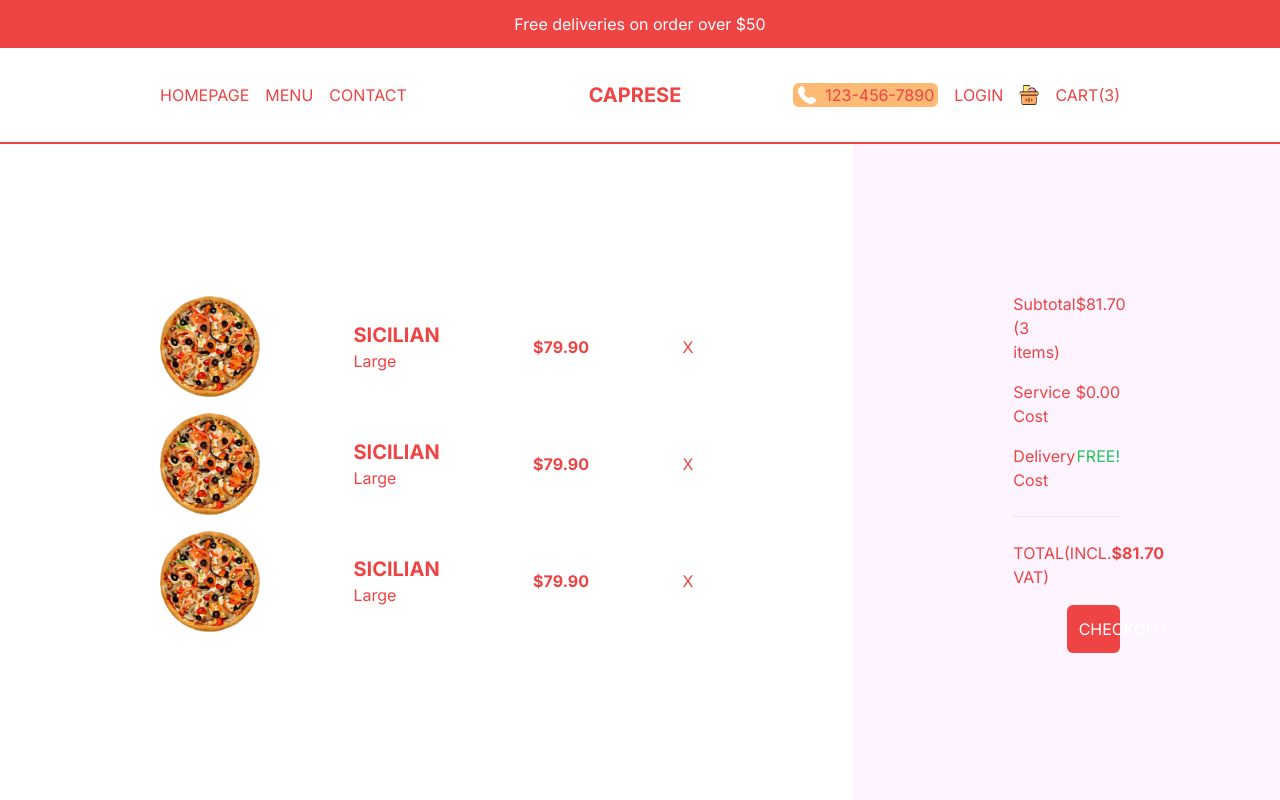
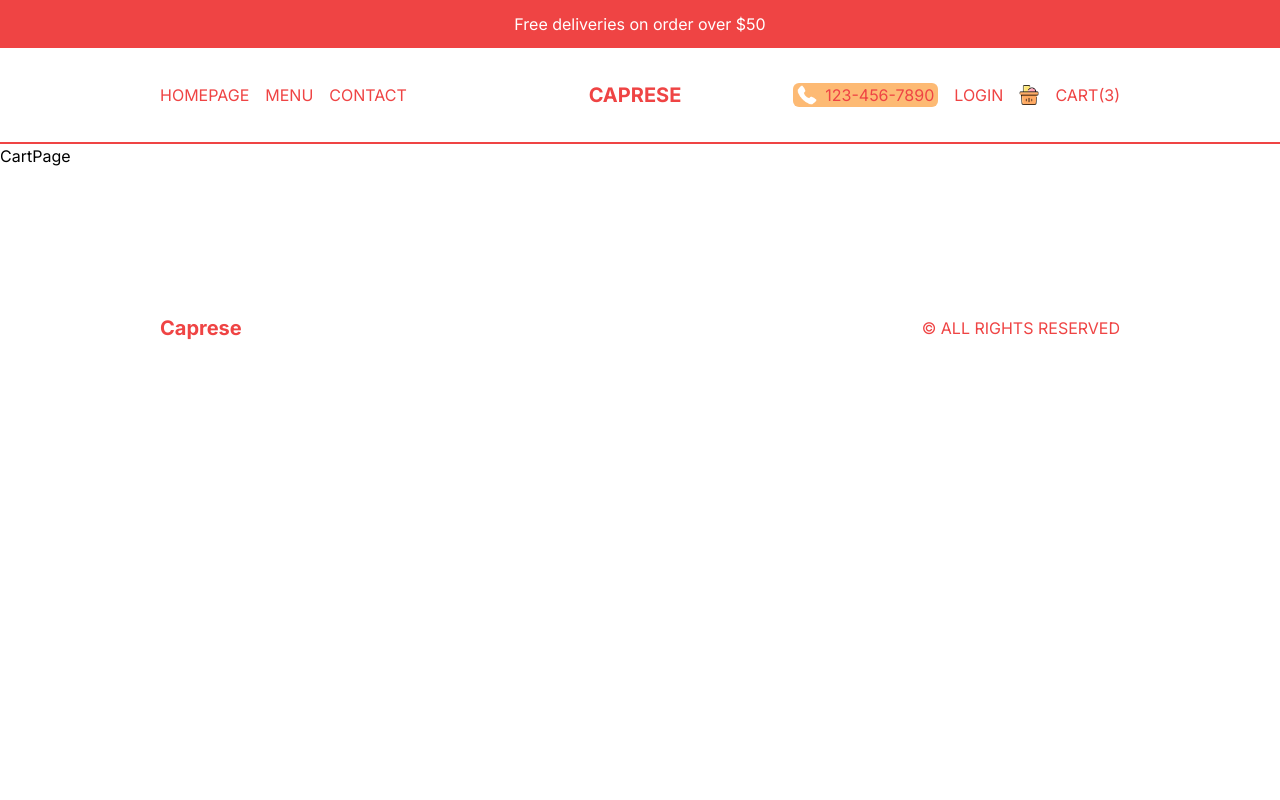
Before and after one commit to master-of-none/restaurant-nextJS, a Next.js app: page /cart in a window 1280 px wide. Shown: the top 800 px of the page. Built offline with nearby package versions, Linux system fonts and the light colour scheme.

Commit message:
Revert "Final Front End done"
This reverts commit 484ed65e4fac5762fc17aa60bfcabcee03a22076.

```diff
--- a/src/app/cart/page.tsx
+++ b/src/app/cart/page.tsx
@@ -1,88 +1,9 @@
-import Image from "next/image";
-import React from "react";
+import React from 'react'
 
 const CartPage = () => {
-    return (
-        <div className="h-[calc(100vh-6rem)] md:h-[calc(100vh-9rem)] flex flex-col text-red-500 lg:flex-row">
-            {/* PRODUCTS CONTAINER */}
-            <div className="h-1/2 p-4 flex flex-col justify-center overflow-scroll lg:h-full lg:w-2/3 2xl:w-1/2 lg:px-20 xl:px-40">
-                {/* SINGLE ITEM */}
-                <div className="flex items-center justify-between mb-4">
-                    <Image
-                        src="/temporary/p1.png"
-                        alt=""
-                        width={100}
-                        height={100}
-                    />
-                    <div className="">
-                        <h1 className="uppercase text-xl font-bold">
-                            sicilian
-                        </h1>
-                        <span>Large</span>
-                    </div>
-                    <h2 className="font-bold">$79.90</h2>
-                    <span className="cursor-pointer">X</span>
-                </div>
-                {/* SINGLE ITEM */}
-                <div className="flex items-center justify-between mb-4">
-                    <Image
-                        src="/temporary/p1.png"
-                        alt=""
-                        width={100}
-                        height={100}
-                    />
-                    <div className="">
-                        <h1 className="uppercase text-xl font-bold">
-                            sicilian
-                        </h1>
-                        <span>Large</span>
-                    </div>
-                    <h2 className="font-bold">$79.90</h2>
-                    <span className="cursor-pointer">X</span>
-                </div>
-                {/* SINGLE ITEM */}
-                <div className="flex items-center justify-between mb-4">
-                    <Image
-                        src="/temporary/p1.png"
-                        alt=""
-                        width={100}
-                        height={100}
-                    />
-                    <div className="">
-                        <h1 className="uppercase text-xl font-bold">
-                            sicilian
-                        </h1>
-                        <span>Large</span>
-                    </div>
-                    <h2 className="font-bold">$79.90</h2>
-                    <span className="cursor-pointer">X</span>
-                </div>
-            </div>
-            {/* PAYMENT CONTAINER */}
-            <div className="h-1/2 p-4 bg-fuchsia-50 flex flex-col gap-4 justify-center lg:h-full lg:w-1/3 2xl:w-1/2 lg:px-20 xl:px-40 2xl:text-xl 2xl:gap-6">
-                <div className="flex justify-between">
-                    <span className="">Subtotal (3 items)</span>
-                    <span className="">$81.70</span>
-                </div>
-                <div className="flex justify-between">
-                    <span className="">Service Cost</span>
-                    <span className="">$0.00</span>
-                </div>
-                <div className="flex justify-between">
-                    <span className="">Delivery Cost</span>
-                    <span className="text-green-500">FREE!</span>
-                </div>
-                <hr className="my-2" />
-                <div className="flex justify-between">
-                    <span className="">TOTAL(INCL. VAT)</span>
-                    <span className="font-bold">$81.70</span>
-                </div>
-                <button className="bg-red-500 text-white p-3 rounded-md w-1/2 self-end">
-                    CHECKOUT
-                </button>
-            </div>
-        </div>
-    );
-};
+  return (
+    <div>CartPage</div>
+  )
+}
 
-export default CartPage;
+export default CartPage
--- a/src/app/login/page.tsx
+++ b/src/app/login/page.tsx
@@ -1,59 +1,9 @@
-import Image from "next/image";
-import Link from "next/link";
-import React from "react";
+import React from 'react'
 
 const LoginPage = () => {
-    return (
-        <div className="p-4 h-[calc(100vh-6rem)] md:h-[calc(100vh-9rem)] flex items-center justify-center">
-            {/* BOX */}
-            <div className=" h-full shadow-2xl rounded-md flex flex-col md:flex-row md:h-[70%] md:w-full lg:w-[60%] 2xl:w-1/2">
-                {/* IMAGE CONTAINER */}
-                <div className="relative h-1/3 w-full md:h-full md:w-1/2">
-                    <Image
-                        src="/loginBg.png"
-                        alt=""
-                        fill
-                        className="object-cover"
-                    />
-                </div>
-                {/* FORM CONTAINER */}
-                <div className="p-10 flex flex-col gap-8 md:w-1/2">
-                    <h1 className="font-bold text-xl xl:text-3xl">Welcome</h1>
-                    <p>
-                        Log into your account or create a new one using social
-                        buttons
-                    </p>
-                    <button className="flex gap-4 p-4 ring-1 ring-orange-100 rounded-md">
-                        <Image
-                            src="/google.png"
-                            alt=""
-                            width={20}
-                            height={20}
-                            className="object-contain"
-                        />
-                        <span>Sign in with Google</span>
-                    </button>
-                    <button className="flex gap-4 p-4 ring-1 ring-blue-100 rounded-md">
-                        <Image
-                            src="/facebook.png"
-                            alt=""
-                            width={20}
-                            height={20}
-                            className="object-contain"
-                        />
-                        <span>Sign in with Facebook</span>
-                    </button>
-                    <p className="text-sm">
-                        Have a problem?
-                        <Link className="underline" href="/">
-                            {" "}
-                            Contact us
-                        </Link>
-                    </p>
-                </div>
-            </div>
-        </div>
-    );
-};
+  return (
+    <div>LoginPage</div>
+  )
+}
 
-export default LoginPage;
+export default LoginPage
--- a/src/app/orders/page.tsx
+++ b/src/app/orders/page.tsx
@@ -1,65 +1,9 @@
-import React from "react";
+import React from 'react'
 
 const OrdersPage = () => {
-    return (
-        <div className="p-4 lg:px-20 xl:px-40">
-            <table className="w-full border-separate border-spacing-3">
-                <thead>
-                    <tr className="text-left">
-                        <th className="hidden md:block">Order ID</th>
-                        <th>Date</th>
-                        <th>Price</th>
-                        <th className="hidden md:block">Products</th>
-                        <th>Status</th>
-                    </tr>
-                </thead>
-                <tbody>
-                    <tr className="text-sm md:text-base bg-red-50">
-                        <td className="hidden md:block py-6 px-1">
-                            1237861238721
-                        </td>
-                        <td className="py-6 px-1">19.07.2023</td>
-                        <td className="py-6 px-1">89.90</td>
-                        <td className="hidden md:block py-6 px-1">
-                            Big Burger Menu (2), Veggie Pizza (2), Coca Cola 1L
-                            (2)
-                        </td>
-                        <td className="py-6 px-1">
-                            On the way (approx. 10min)...
-                        </td>
-                    </tr>
-                    <tr className="text-sm md:text-base odd:bg-gray-100">
-                        <td className="hidden md:block py-6 px-1">
-                            1237861238721
-                        </td>
-                        <td className="py-6 px-1">19.07.2023</td>
-                        <td className="py-6 px-1">89.90</td>
-                        <td className="hidden md:block py-6 px-1">
-                            Big Burger Menu (2), Veggie Pizza (2), Coca Cola 1L
-                            (2)
-                        </td>
-                        <td className="py-6 px-1">
-                            On the way (approx. 10min)...
-                        </td>
-                    </tr>
-                    <tr className="text-sm md:text-base odd:bg-gray-100">
-                        <td className="hidden md:block py-6 px-1">
-                            1237861238721
-                        </td>
-                        <td className="py-6 px-1">19.07.2023</td>
-                        <td className="py-6 px-1">89.90</td>
-                        <td className="hidden md:block py-6 px-1">
-                            Big Burger Menu (2), Veggie Pizza (2), Coca Cola 1L
-                            (2)
-                        </td>
-                        <td className="py-6 px-1">
-                            On the way (approx. 10min)...
-                        </td>
-                    </tr>
-                </tbody>
-            </table>
-        </div>
-    );
-};
+  return (
+    <div>OrdersPage</div>
+  )
+}
 
-export default OrdersPage;
+export default OrdersPage
```
